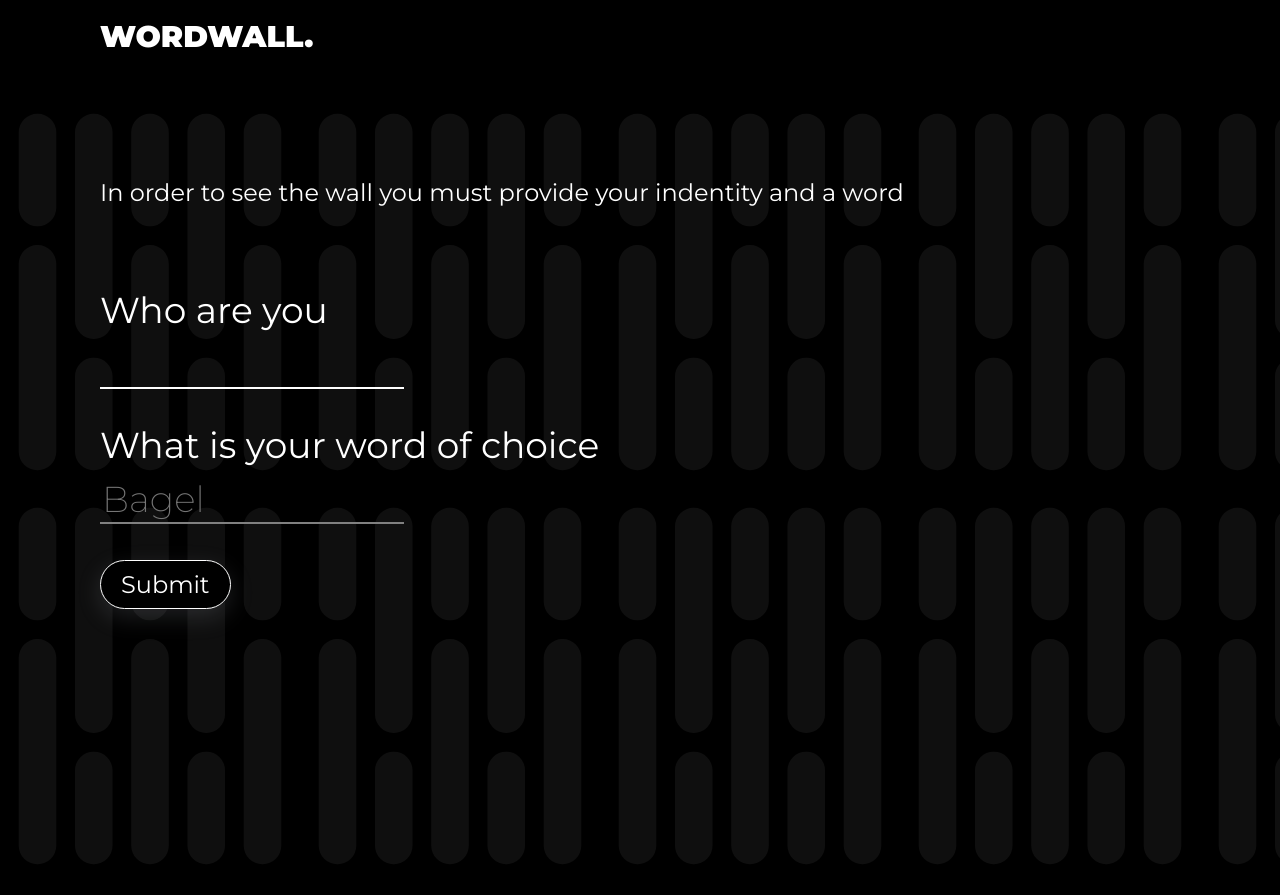
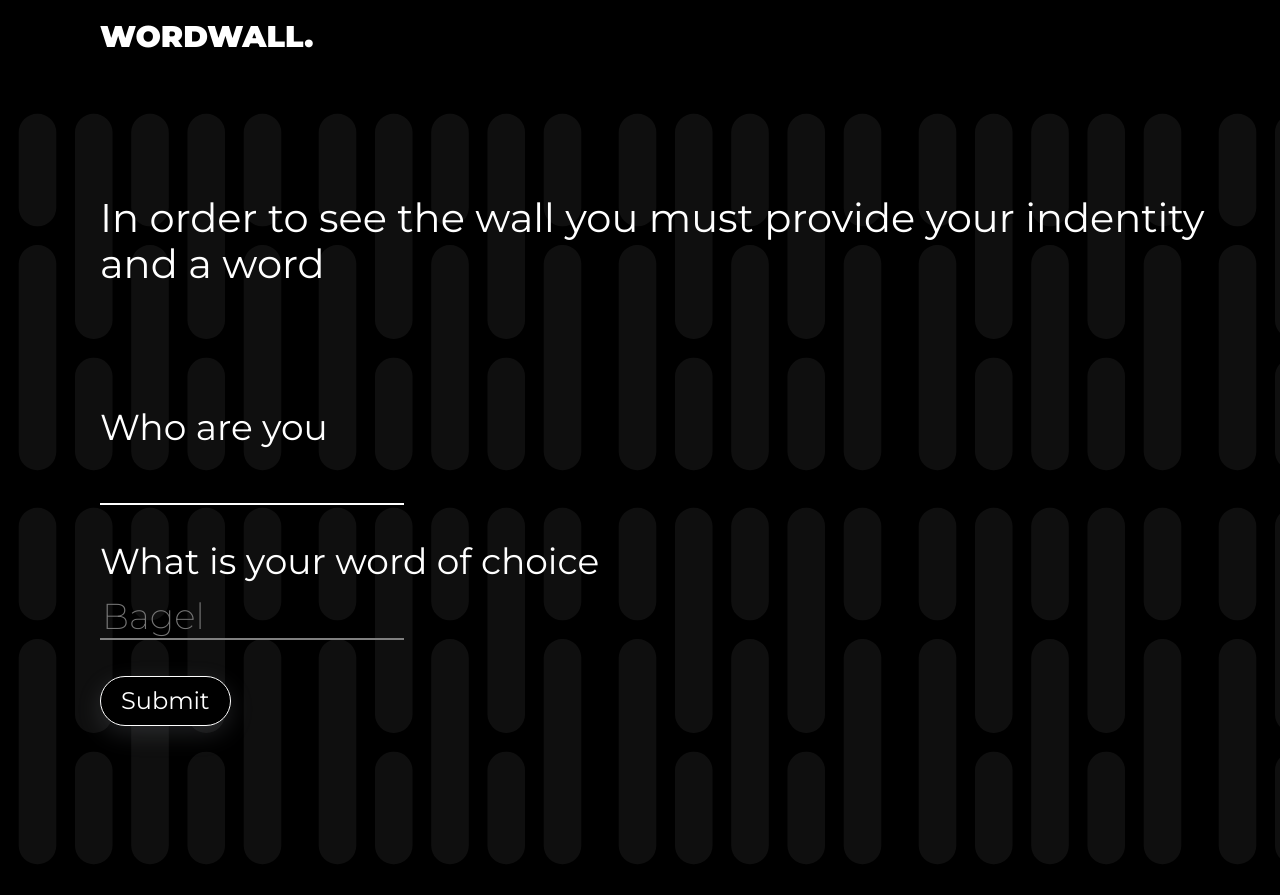
Before and after one commit to min0k/wordwall, a React (Create React App) app: page / in a window 1280 px wide. Built offline with nearby package versions, Linux system fonts and the light colour scheme; no server answers.

Commit message:
Increase font size

```diff
--- a/src/components/Welcome.module.css
+++ b/src/components/Welcome.module.css
@@ -3,5 +3,6 @@
 }
 
 .text {
-  font-size: 24px;
+  font-size: 40px;
+  padding-bottom: 20px;
 }
```
